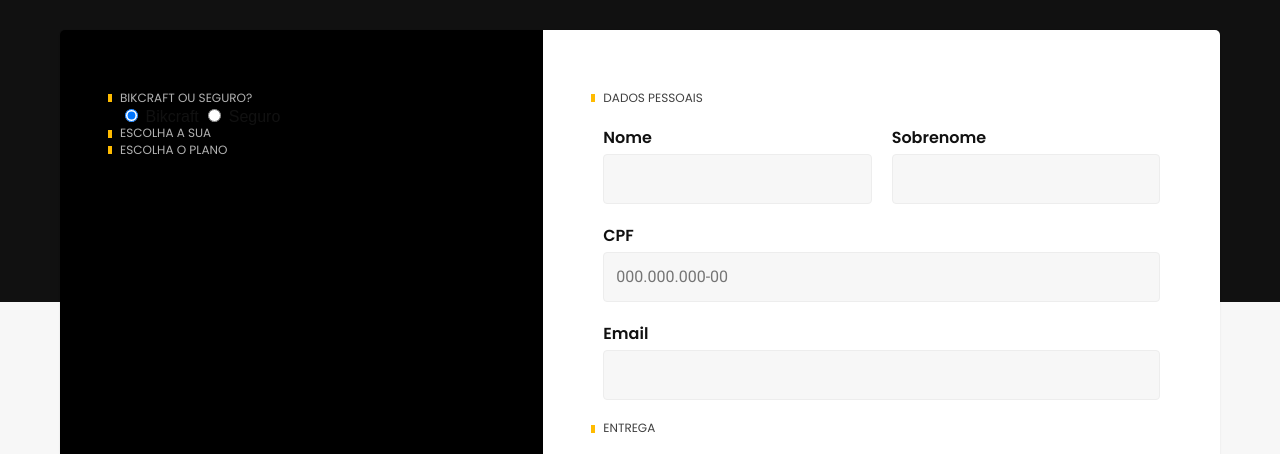
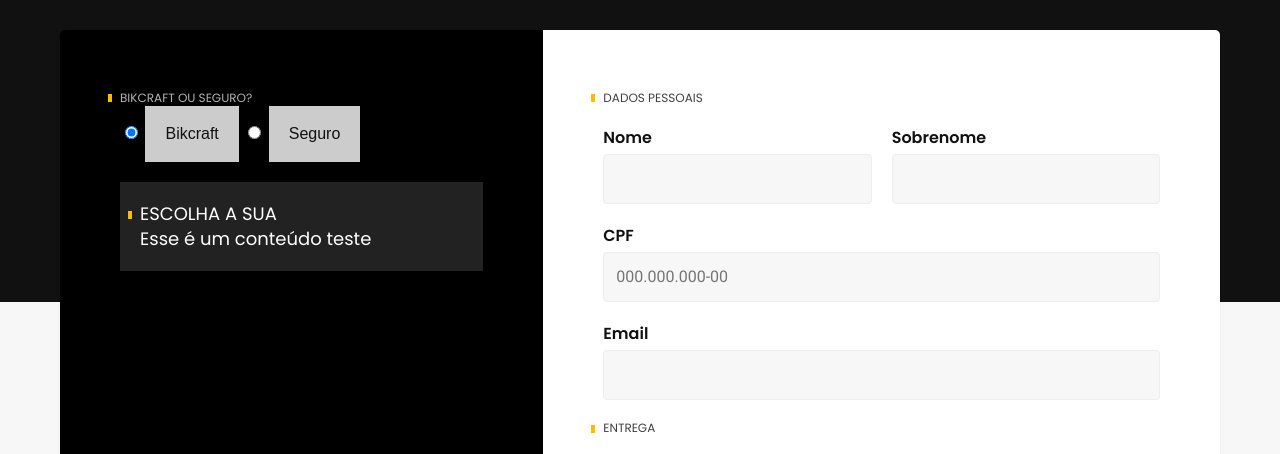
Before and after one commit to andrecmatz/bikcraft, a plain HTML site: page orcamento.html in a window 1280 px wide. Both pictures are taken after a click on the radio button "Bikcraft". Shown: the part 298-752 px from the top of the page. Drawn offline with Linux system fonts and the light colour scheme; files that its build step writes are made by us from their sources.

Commit message:
Orcamento pt. 2

```diff
--- a/css/orcamento/orcamento.css
+++ b/css/orcamento/orcamento.css
@@ -41,3 +41,22 @@
     border-radius: 0 5px 5px 0;
     background: var(--cor-0);
 }
+
+.orcamento-produto label {
+    background: #ccc;
+    padding: 20px;
+    display: inline-block;
+}
+
+.orcamento-conteudo {
+    padding: 20px;
+    background: #222;
+    margin: 20px 0;
+    display: none;
+}
+
+/* ~ : Vai procurar o elemento que estiver apos ele */
+#bikcraft:checked ~ #orcamento-bikcraft,
+#seguro:checked ~ #orcamento-seguro {
+    display: block;
+}
--- a/orcamento.html
+++ b/orcamento.html
@@ -49,11 +49,13 @@
             <label for="seguro">Seguro</label>
 
             <div class="orcamento-conteudo" id="orcamento-bikcraft">
-                <h2 class="font-1-xs cor-5">Escolha a sua</h2>
+                <h2 class="font-1-m cor-0">Escolha a sua</h2>
+                <p class="font-1-m cor-0">Esse é um conteúdo teste</p>
             </div>
 
             <div class="orcamento-conteudo" id="orcamento-seguro">
-                <h2 class="font-1-xs cor-5">Escolha o plano</h2>
+                <h2 class="font-1-m cor-0">Escolha o plano</h2>
+                <p class="font-1-m cor-0">Esse é um conteúdo teste</p>
             </div>
             </div>
             <div class="orcamento-dados form">
```
